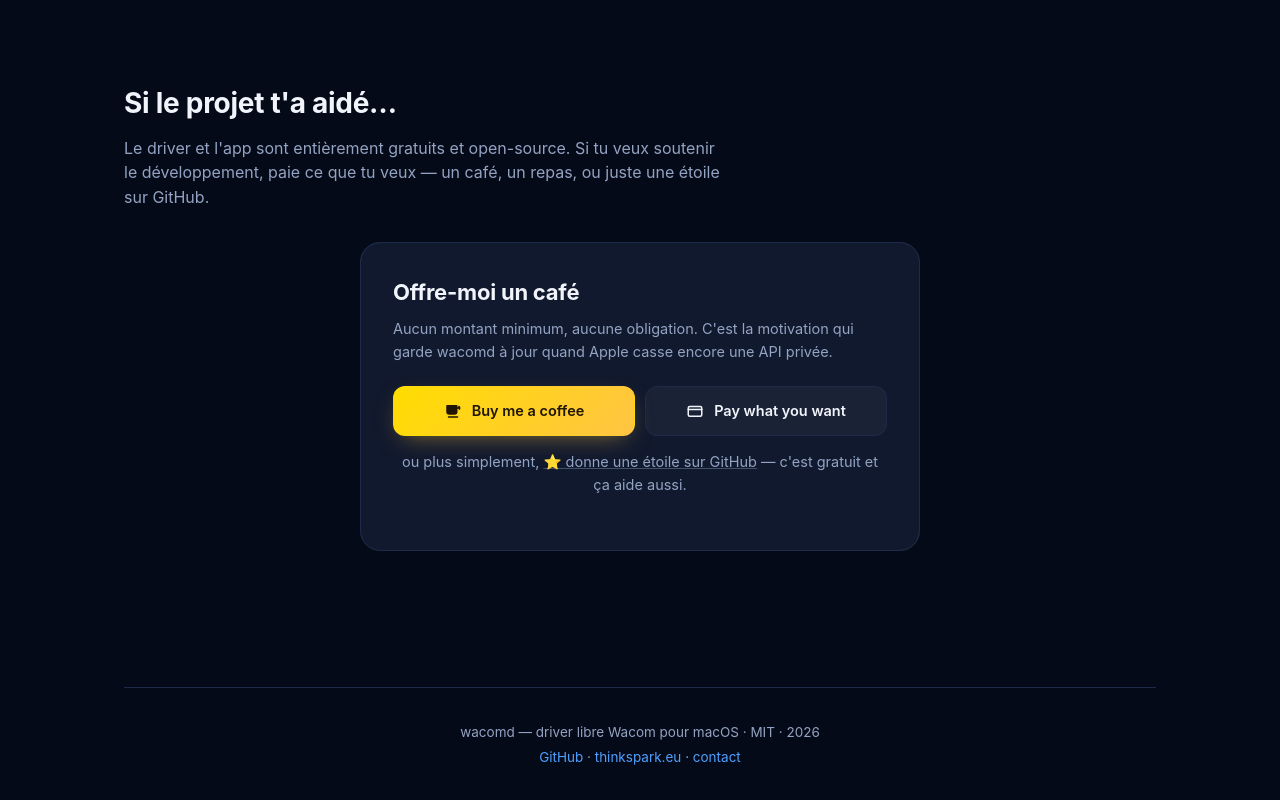
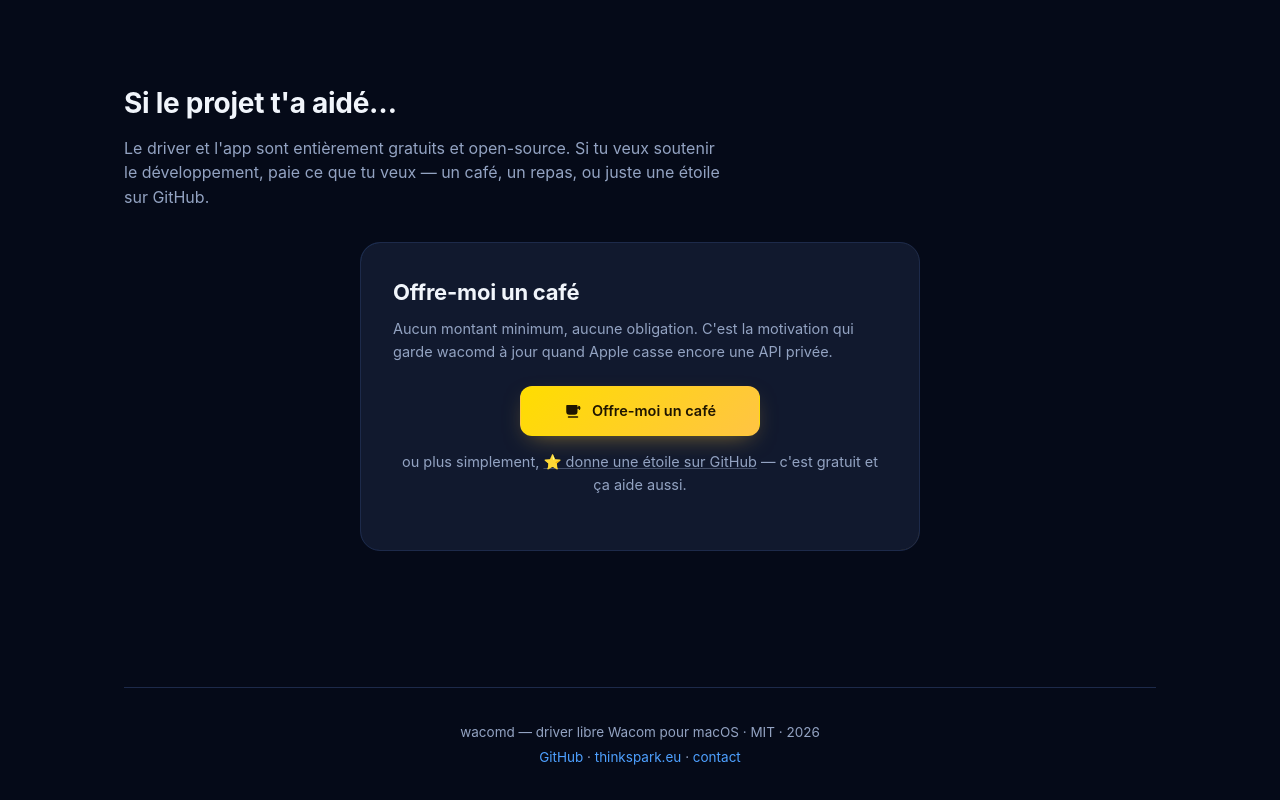
Before and after one commit to yanickb/wacomd, a plain HTML site: page web/wacom_PTH-405_Driver/index.html in a window 1280 px wide. Shown: the part 3172-3972 px from the top of the page. Drawn offline with Linux system fonts and the light colour scheme.

Commit message:
v0.10.2: single "Buy me a coffee" CTA pointing directly at Stripe
User prefers their own Stripe payment link rather than the separate
Buy Me a Coffee platform. Keep the coffee-themed yellow CTA for the
recognisable tip-jar vibe, but route it to a Stripe pay-what-you-want
link that lives on their ThinkSpark account.

Changes :

- Drop the second "Pay what you want" outline button — the coffee
  button now handles both intents.
- Coffee button href changed from buymeacoffee.com placeholder to
  buy.stripe.com placeholder (REPLACE_WITH_PWYW_LINK).
- New CSS modifier .tip-options.single : centres the single button
  with a min-width of 240px instead of forcing a 2-column grid.
- French copy : "Buy me a coffee" → "Offre-moi un café" (more
  natural in a single-CTA layout).

To wire the real link : user creates a Stripe Payment Link with
"customer chooses the amount" enabled (Dashboard → Products →
Payment Links → New → Donation), copies the buy.stripe.com URL,
and pastes it into both index.html and index.en.html.

```diff
--- a/web/wacom_PTH-405_Driver/index.html
+++ b/web/wacom_PTH-405_Driver/index.html
@@ -226,20 +226,12 @@
         garde wacomd à jour quand Apple casse encore une API privée.
       </p>
 
-      <div class="tip-options">
-        <a class="tip-btn tip-coffee" href="https://buymeacoffee.com/REPLACE_WITH_YOUR_USERNAME" target="_blank" rel="noopener">
+      <div class="tip-options single">
+        <a class="tip-btn tip-coffee" href="https://buy.stripe.com/REPLACE_WITH_PWYW_LINK" target="_blank" rel="noopener">
           <svg viewBox="0 0 24 24" fill="currentColor" aria-hidden="true">
             <path d="M19 7h-1V5a1 1 0 0 0-1-1H4a1 1 0 0 0-1 1v8a4 4 0 0 0 4 4h7a4 4 0 0 0 4-4v-2h1a3 3 0 0 0 0-6zm0 4h-1V9h1a1 1 0 0 1 0 2zM6 21h12a1 1 0 0 0 0-2H6a1 1 0 0 0 0 2z"/>
           </svg>
-          Buy me a coffee
-        </a>
-
-        <a class="tip-btn tip-stripe" href="https://buy.stripe.com/REPLACE_WITH_PWYW_LINK" target="_blank" rel="noopener">
-          <svg viewBox="0 0 24 24" fill="none" stroke="currentColor" stroke-width="2" stroke-linecap="round" stroke-linejoin="round" aria-hidden="true">
-            <rect x="3" y="6" width="18" height="13" rx="2"/>
-            <path d="M3 10h18"/>
-          </svg>
-          Pay what you want
+          Offre-moi un café
         </a>
       </div>
 
--- a/web/wacom_PTH-405_Driver/styles.css
+++ b/web/wacom_PTH-405_Driver/styles.css
@@ -427,6 +427,11 @@
   grid-template-columns: 1fr 1fr;
   gap: 10px;
 }
+.tip-options.single {
+  display: flex;
+  justify-content: center;
+}
+.tip-options.single .tip-btn { min-width: 240px; }
 @media (max-width: 540px) { .tip-options { grid-template-columns: 1fr; } }
 
 .tip-btn {
```
Also changed, not shown: web/wacom_PTH-405_Driver/index.en.html (+2 -10 lines).
